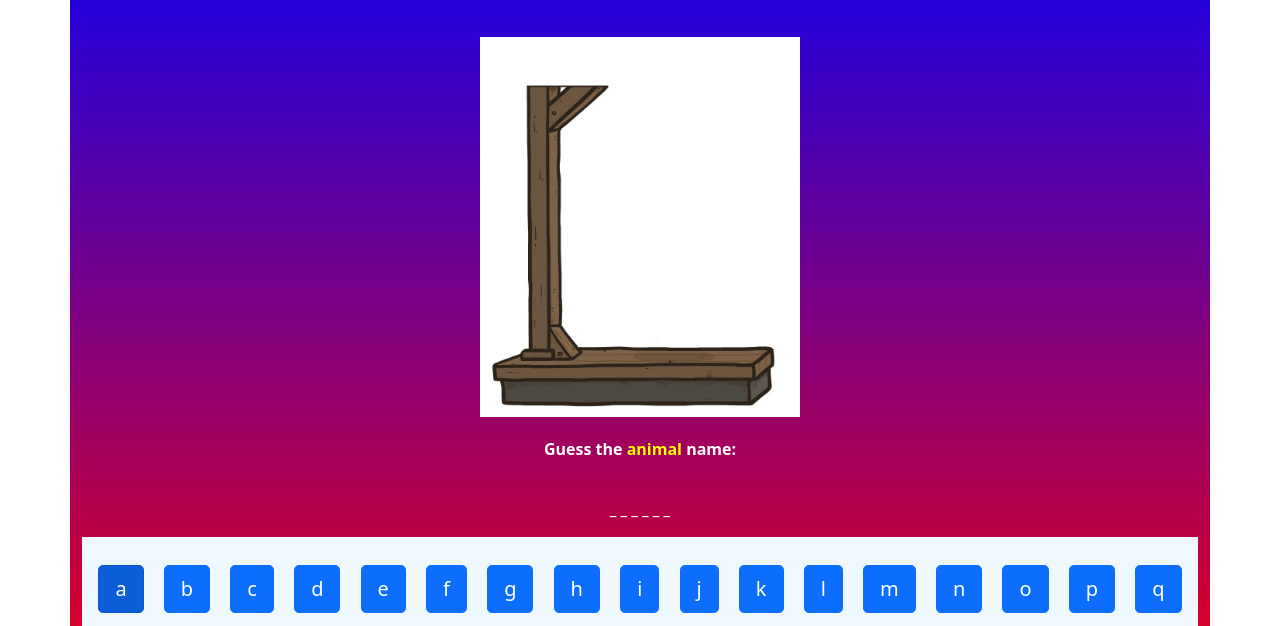
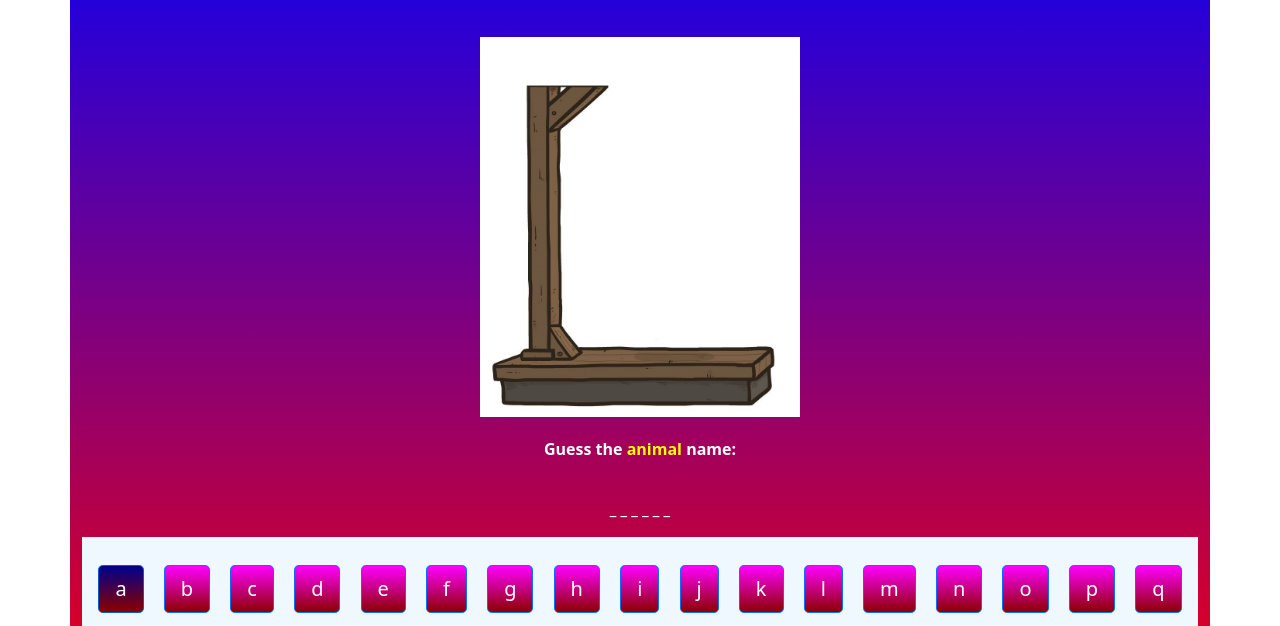
Before and after one commit to Suryansh-IngenuityTraining/Ingenuity-Gaming-Training, a plain HTML site: page HangMan Assignment3/index.html in a window 1280 px wide. In both pictures the pointer is over the button 121 px from the left and 762 px from the top of the page. Shown: the part 173-799 px from the top of the page. Drawn offline with nearby package versions, Linux system fonts and the light colour scheme.

Commit message:
improved

```diff
--- a/HangMan Assignment3/style.css
+++ b/HangMan Assignment3/style.css
@@ -27,8 +27,17 @@ span{
     color: yellow;
     font-weight: bold;
 }
+.btn{
+    background-image: linear-gradient(magenta,darkred);
+}
+.btn:hover{
+    background-image: linear-gradient(darkblue,darkred);
+}
 .resetButton{
     background-image: linear-gradient(white,cyan);
+}
+.resetButton:hover{
+    background-image: linear-gradient(white,yellow);
 }
 @media(max-width:700px){
     *{
```
